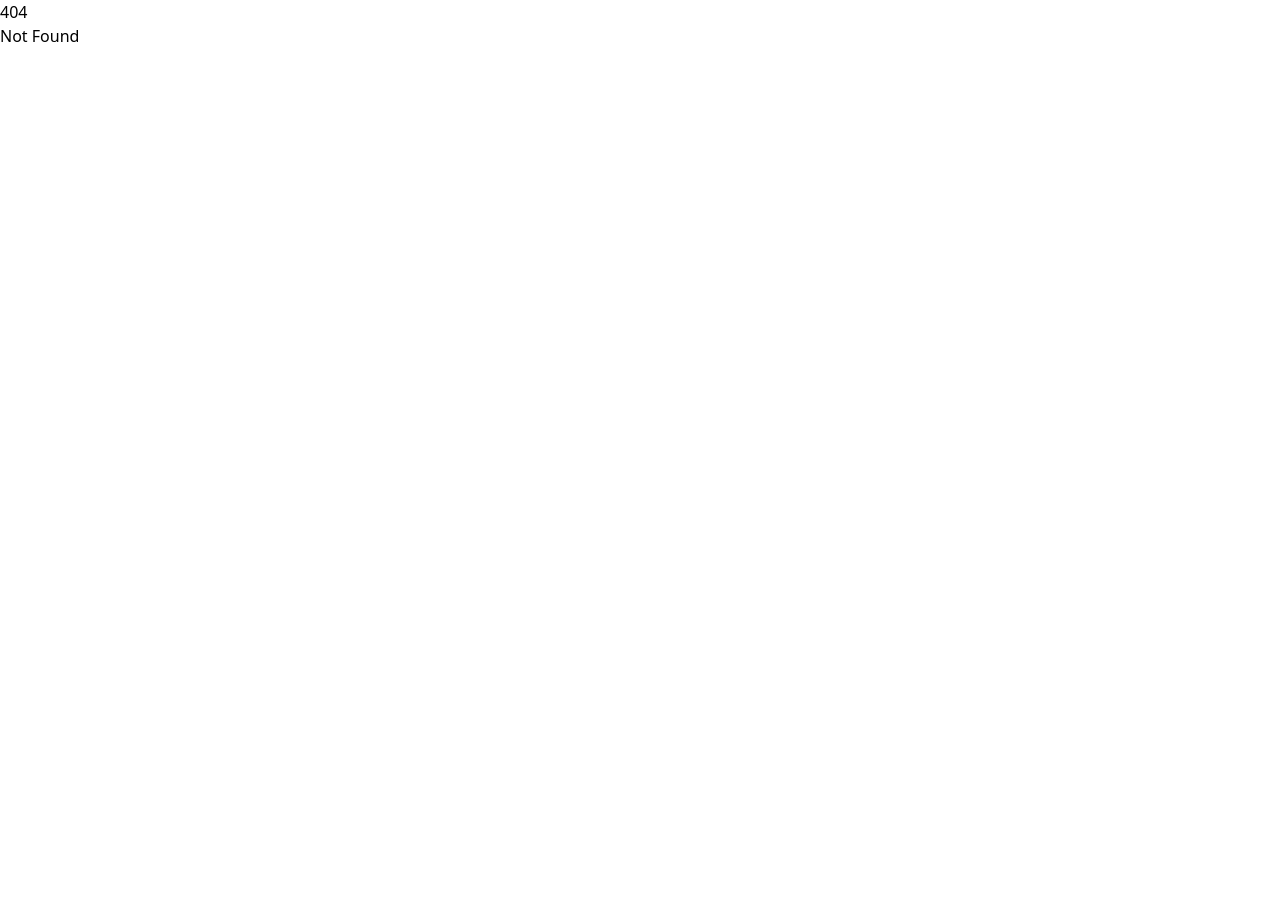
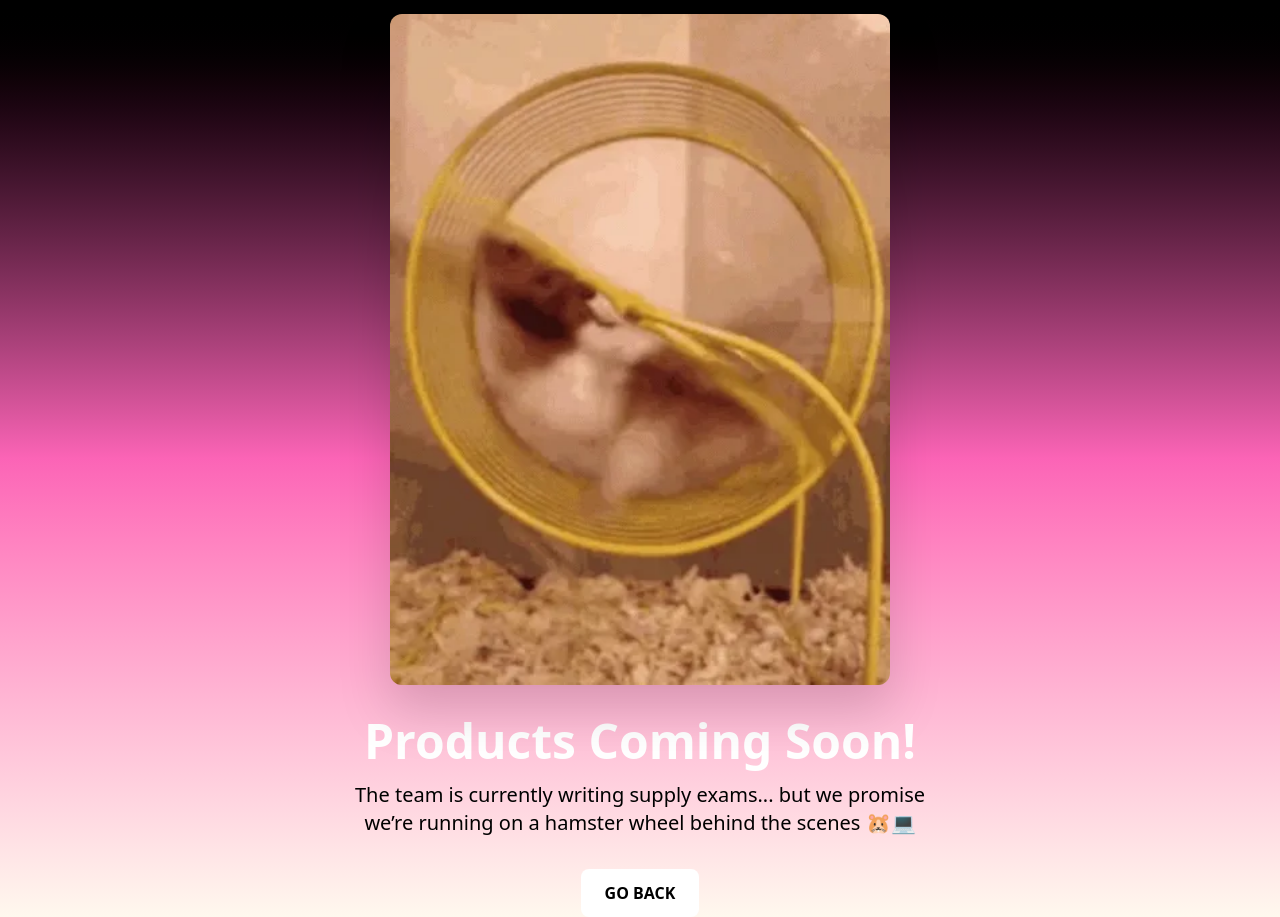
Before and after one commit to GreySkale-Foundation/website, a SvelteKit app: page /products in a window 1280 px wide. Before the commit this address had no page. Before the commit the page ends 800 px from the top, so only its background shows below. Built offline with nearby package versions, Linux system fonts and the light colour scheme; a web font is replaced by a local one.

Commit message:
Added a product page, removed 'Meet the Peeps'

```diff
--- a/src/lib/components/events.svelte
+++ b/src/lib/components/events.svelte
@@ -57,7 +57,7 @@
                 </div>
             </div>
             <div class="relative h-[80px] shadow-md flex items-center justify-center bg-white border border-black font-courier-prime font-bold rounded-lg text-xl ">
-                <div class="text-black font-bold text-sm">Meet the Peeps</div>
+                <a href="/products"><div class="text-black font-bold text-sm">Our Products</div> </a>
             </div>
         </div>
     </div>
--- a/src/routes/+page.svelte
+++ b/src/routes/+page.svelte
@@ -4,7 +4,6 @@
     import Card from "$lib/components/card.svelte";
     import Events from "$lib/components/events.svelte";
     import Tiles from "$lib/components/tiles.svelte";
-    import lockImage from "$lib/assets/Lock.svg";
     import Mission from "$lib/components/mission.svelte";
     import {scrollReveal} from '$lib/scripts/lazyScroll'
 </script>
@@ -57,20 +56,6 @@
         <section class="snap-center h-auto"  use:scrollReveal><Tiles /></section>
 
         <div class="pt-20 sm:pt-80"></div>
-
-        <section class="snap-center h-auto"  use:scrollReveal>
-            <div
-                class="w-[440px] h-44 bg-white mx-auto rounded-lg flex items-center justify-center text-center"
-            >
-                <h1 class="text-gray-400 font-bold text-3xl">PRODUCTS</h1>
-                <h3 class="absolute mt-24">Yet to be unlocked.</h3>
-                <img src={lockImage} alt="Locked" class="w-6 h-6 ml-0.5" />
-            </div>
-        </section>
-
-
-
-        <div class="pt-20 sm:pt-80"></div>
         <section class="relative snap-center z-10"  use:scrollReveal>
             <Card />
         </section>
--- /dev/null
+++ b/src/routes/products/+page.svelte
@@ -0,0 +1,26 @@
+<script>
+  import hamsterImage from '$lib/assets/misc/hamster.webp';
+</script>
+
+<section class="min-h-screen bg-gradient-to-b from-black via-pink-400 to-offwhite flex flex-col items-center justify-center text-center px-4">
+  <img
+    src={hamsterImage}
+    alt="Hamster on a wheel"
+    class="w-[300px] sm:w-[400px] md:w-[500px] rounded-xl mt-3.5 mb-8 drop-shadow-2xl"
+  />
+
+  <h1 class="text-4xl sm:text-5xl font-extrabold text-white mb-4">
+    Products Coming Soon!
+  </h1>
+
+  <p class="text-lg sm:text-xl text-shadow-white mb-8 max-w-xl">
+    The team is currently writing supply exams... but we promise we’re running on a hamster wheel behind the scenes 🐹💻
+  </p>
+
+  <a
+    href="/"
+    class="bg-white text-black font-semibold px-6 py-3 rounded-lg hover:bg-pink-200 transition"
+  >
+    GO BACK
+  </a>
+</section>
```
Also changed, not shown: src/lib/assets/misc/hamster.webp (added).
